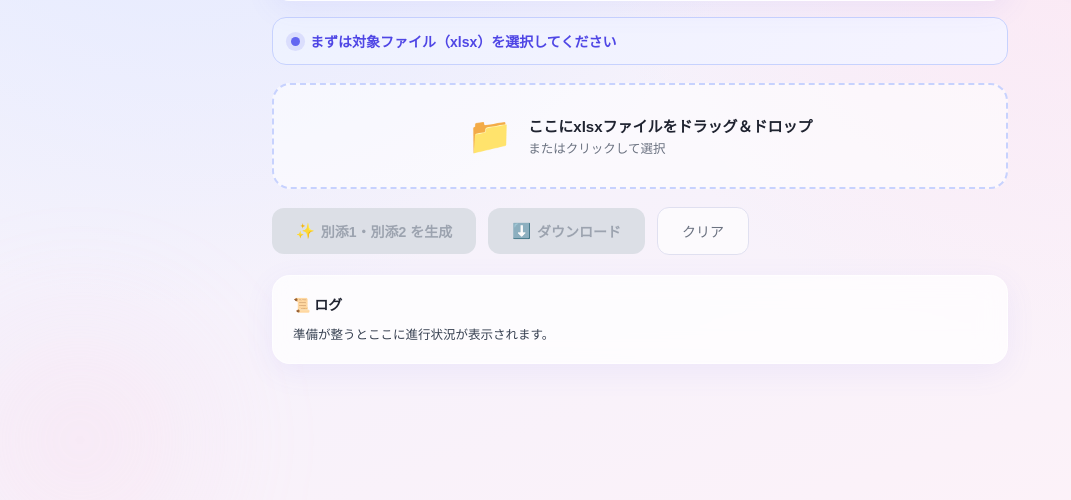
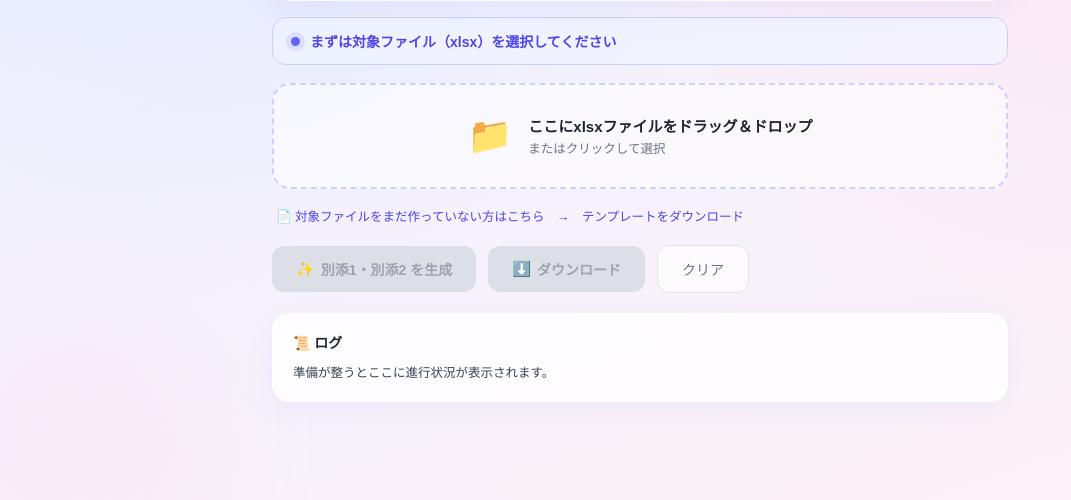
Before and after one commit to ayaka-nishi/betten-output-tool, a Flask app: page / in a window 1280 px wide. Shown: the part 300-800 px from the top of the page, without its empty margins (0-1071 px from the left). Run offline with Flask 3, Linux system fonts and the light colour scheme; some web fonts are replaced.

Commit message:
テンプレートダウンロード機能を追加
対象ファイルの空テンプレート（D列に価値割合の数式、J列にプルダウン付き）を
その場で生成してダウンロードできるようにした。

```diff
--- a/app.py
+++ b/app.py
@@ -22,7 +22,10 @@ import zipfile
 from collections import defaultdict
 
 from flask import Flask, jsonify, render_template, request, send_file
-from openpyxl import load_workbook
+from openpyxl import Workbook, load_workbook
+from openpyxl.styles import Alignment, Border, Font, PatternFill, Side
+from openpyxl.utils import get_column_letter
+from openpyxl.worksheet.datavalidation import DataValidation
 
 # PyInstallerで.app/.exeに固めた場合、リソースは一時展開フォルダ(sys._MEIPASS)に入る
 if getattr(sys, "frozen", False):
@@ -91,9 +94,87 @@ def read_submitted_products(file_stream, area_default: str) -> dict:
     return {c: p for c, p in companies.items() if p}
 
 
+def build_template_xlsx() -> bytes:
+    """対象ファイル（証明書まとめ）の空テンプレートを生成して bytes で返す"""
+    wb = Workbook()
+    ws = wb.active
+    ws.title = SHEET_NAME
+
+    header_font = Font(name="メイリオ", bold=True, size=10, color="FFFFFF")
+    header_fill = PatternFill("solid", fgColor="2F5496")
+    center  = Alignment(horizontal="center", vertical="center", wrap_text=True)
+    thin    = Side(style="thin", color="BFBFBF")
+    border  = Border(left=thin, right=thin, top=thin, bottom=thin)
+
+    columns = [
+        ("事業者名",       22),
+        ("No.",             5),
+        ("返礼品等の名称", 32),
+        ("価値割合",       10),
+        ("提供価格A",      14),
+        ("区域外費用B",    14),
+        ("製造・加工地",   18),
+        ("一般販売価格",   14),
+        ("担当者",         14),
+        ("提出",            8),
+        ("備考",           28),
+    ]
+
+    ws.row_dimensions[1].height = 22
+    for ci, (header, width) in enumerate(columns, start=1):
+        c = ws.cell(1, ci, value=header)
+        c.font      = header_font
+        c.fill      = header_fill
+        c.alignment = center
+        c.border    = border
+        ws.column_dimensions[get_column_letter(ci)].width = width
+
+    # 入力例（1行目）＋ 以降は数式だけ入れておく空行（500行分）
+    LAST_ROW = 500
+    example = ["（例）一般社団法人〇〇観光協会", 1, "〇〇セット", None,
+               3000, None, "宮城県石巻市", "3,000円", "山田", None, ""]
+    for row in range(2, LAST_ROW + 1):
+        for ci in range(1, 12):
+            c = ws.cell(row, ci)
+            c.border    = border
+            c.alignment = Alignment(horizontal="left", vertical="center", wrap_text=True)
+        if row == 2:
+            for ci, val in enumerate(example, start=1):
+                if ci == 4:
+                    continue   # D列（価値割合）は数式で上書きするため値は入れない
+                ws.cell(row, ci, value=val)
+
+        # D列（価値割合）＝ (E-F)/E。E未入力なら空欄表示にする
+        d = ws.cell(row, 4)
+        d.value         = f'=IF(E{row}="","",(E{row}-F{row})/E{row})'
+        d.number_format = "0.0%"
+        d.alignment     = Alignment(horizontal="center", vertical="center")
+
+    # J列（提出）にプルダウン（○・▲・✖️）を設定
+    dv = DataValidation(type="list", formula1='"○,▲,✖️"', allow_blank=True)
+    ws.add_data_validation(dv)
+    dv.add(f"J2:J{LAST_ROW}")
+
+    ws.freeze_panes = "A2"
+
+    buf = io.BytesIO()
+    wb.save(buf)
+    buf.seek(0)
+    return buf.getvalue()
+
+
 @app.route("/")
 def index():
     return render_template("index.html", gov_labels=GOV_LABELS)
+
+
+@app.route("/template")
+def template():
+    data = build_template_xlsx()
+    return send_file(
+        io.BytesIO(data), mimetype="application/vnd.openxmlformats-officedocument.spreadsheetml.sheet",
+        as_attachment=True, download_name="総務省3号リスト.xlsx",
+    )
 
 
 @app.route("/gov_hint")
--- a/static/style.css
+++ b/static/style.css
@@ -233,6 +233,22 @@ input[type="text"] { min-width: 220px; }
   color: var(--subtext);
 }
 
+.template-link {
+  display: inline-flex;
+  align-items: center;
+  gap: 6px;
+  font-size: 12.5px;
+  color: var(--accent-dark);
+  text-decoration: none;
+  margin: -6px 0 16px 4px;
+  font-weight: 500;
+  transition: color .15s;
+}
+.template-link:hover {
+  color: var(--accent-2);
+  text-decoration: underline;
+}
+
 .action-row {
   display: flex;
   align-items: center;
--- a/templates/index.html
+++ b/templates/index.html
@@ -56,6 +56,10 @@
       </div>
     </section>
 
+    <a class="template-link" href="/template" id="templateLink">
+      📄 対象ファイルをまだ作っていない方はこちら　→　テンプレートをダウンロード
+    </a>
+
     <div class="action-row">
       <button class="btn-primary" id="btnRun" disabled>
         <span class="btn-icon">✨</span>別添1・別添2 を生成
```
